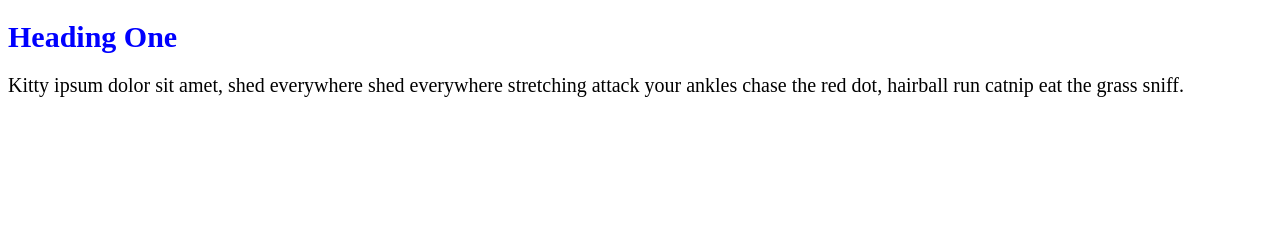
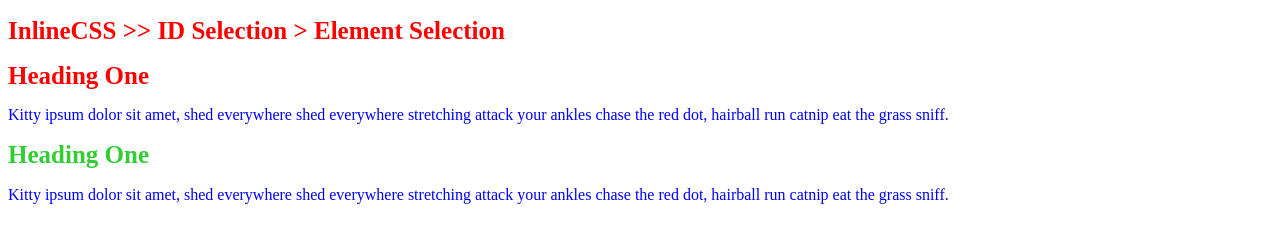
Before and after one commit to mangalagowrihr/Full-Stack-Training, a plain HTML site: page index.html in a window 1280 px wide. Drawn offline with Linux system fonts and the light colour scheme.

Commit message:
element selectors & id selectors

```diff
--- a/index.html
+++ b/index.html
@@ -5,10 +5,30 @@
     <meta http-equiv="X-UA-Compatible" content="IE=edge">
     <meta name="viewport" content="width=device-width, initial-scale=1.0">
     <title>Full Stack Session</title>
+    <style>
+        h1{
+            color: red;
+            font-size: 25px;
+        }
+        p{
+            color: blue;
+            font-weight: 100;
+        }
+        #first{
+            color:limegreen;
+        }
+    </style>
 </head>
 <body>
-    <h1 style="color: blue;font-size: 30px;">Heading One</h1>
-    <p style="font-size: 20px; font-family: Metropolis ">
+    <h1>InlineCSS >> ID Selection > Element Selection</h1>
+    <h1 >Heading One</h1>
+    <p >
+        Kitty ipsum dolor sit amet,
+        shed everywhere shed everywhere stretching attack your ankles chase the red dot,
+        hairball run catnip eat the grass sniff.
+    </p>
+    <h1 id="first" >Heading One</h1>
+    <p >
         Kitty ipsum dolor sit amet,
         shed everywhere shed everywhere stretching attack your ankles chase the red dot,
         hairball run catnip eat the grass sniff.
```
